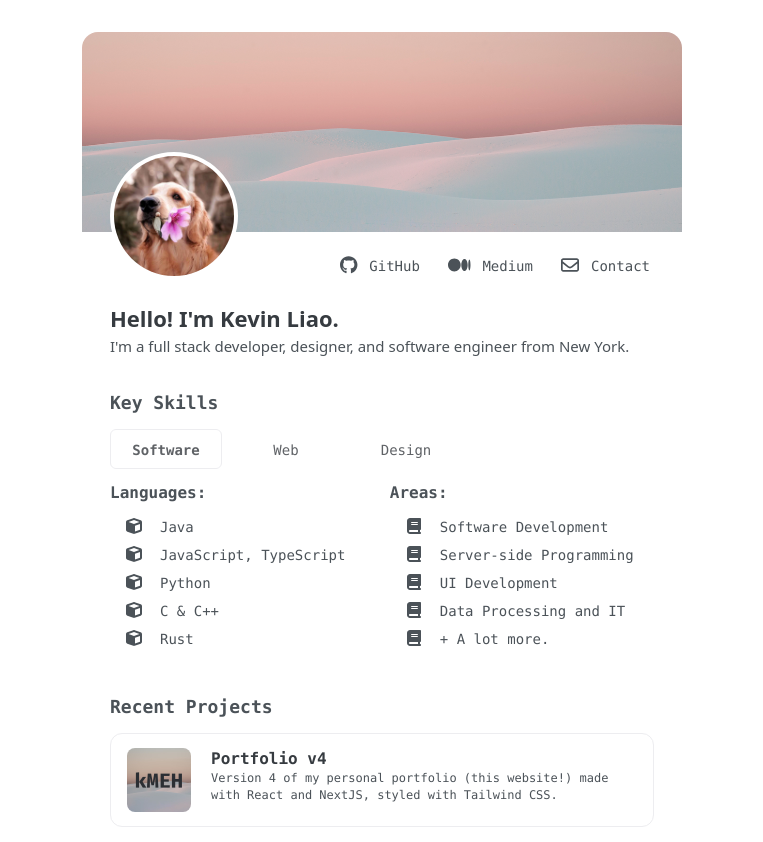
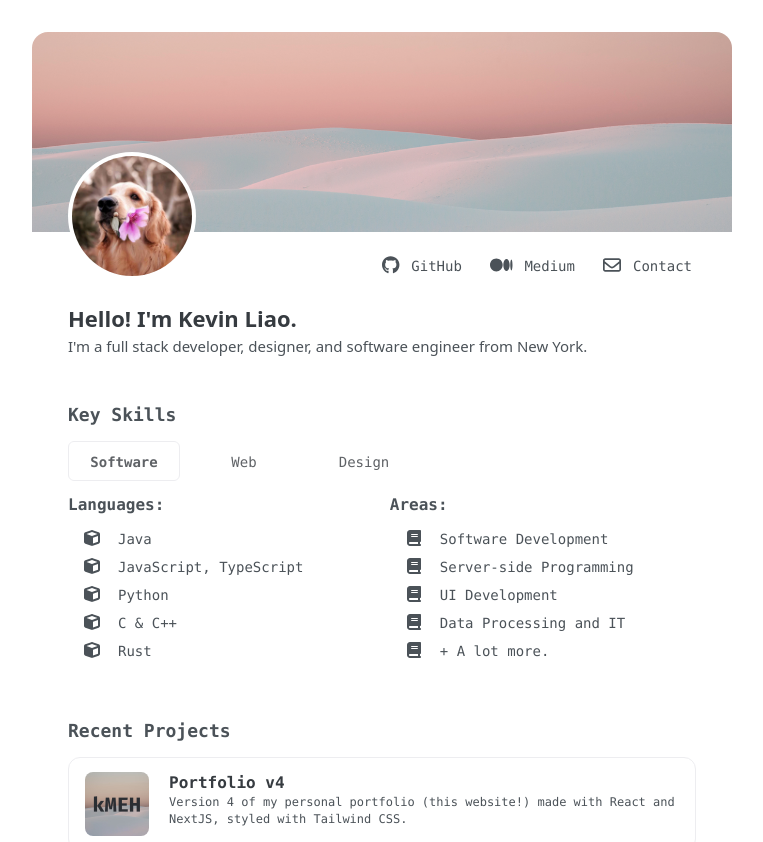
Before and after one commit to fvzy/zyy.sh, a Next.js app: page / in a window 1280 px wide. Shown: the top 842 px of the page, without its empty margins (258-1021 px from the left). Built offline with nearby package versions, Linux system fonts and the light colour scheme.

Commit message:
Layout changes to px and max width

```diff
--- a/components/Wrapper.tsx
+++ b/components/Wrapper.tsx
@@ -1,7 +1,7 @@
 const Wrapper = ({ children }) => {
     return (
     <div className="md:pt-8">
-        <div className="max-w-[600px] mx-auto overflow-hidden md:rounded-2xl">
+        <div className="max-w-[700px] mx-auto overflow-hidden md:rounded-2xl">
             {children}
         </div>
     </div>
--- a/pages/index.tsx
+++ b/pages/index.tsx
@@ -18,7 +18,7 @@ const Home = () => {
         </Head>
         <Wrapper>
             <Banner />
-            <div className="px-7 space-y-8 pb-20">
+            <div className="px-7 md:px-9 space-y-8 md:space-y-11 pb-20 md:pb-28">
                 <Profile />
                 <Skills />
                 <Projects />
```
